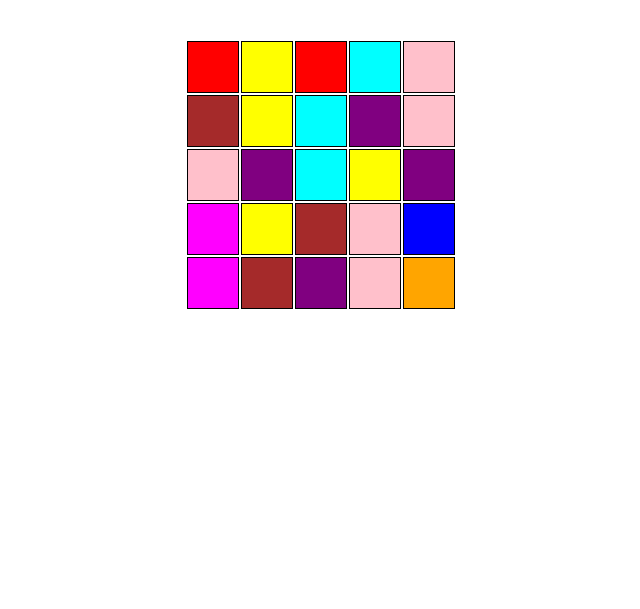
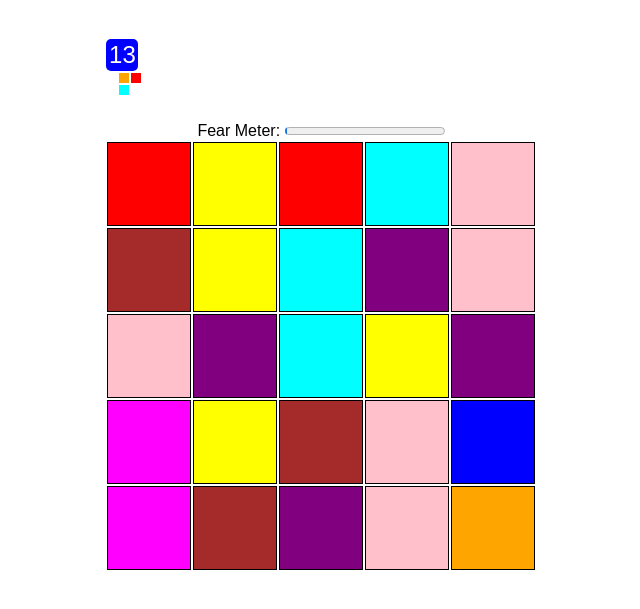
Before and after one commit to LakshmanKishore/facing13, a website built with webpack: page src/html/index.html in a window 1280 px wide. Shown: the part 61-670 px from the top of the page, without its empty margins (319-959 px from the left). Built offline with nearby package versions, Linux system fonts and the light colour scheme; files whose address does not match are found by name.

Commit message:
refactor: Update CSS and add block 13 with pattern comparison in the grid of blocks

```diff
--- a/src/css/style.css
+++ b/src/css/style.css
@@ -1,8 +1,17 @@
+/* Declare variables */
+:root {
+    --block-height: 5rem;
+    --block-width: 5rem;
+    --block-rows-count: 5;
+    --block-columns-count: 5;
+}
+
 /* Basic styling */
 body {
     font-family: Arial, sans-serif;
     text-align: center;
     overscroll-behavior: contain;
+    user-select: none;
 }
 
 #menu {
@@ -20,9 +29,44 @@ body {
     border-collapse: collapse;
 } */
 
-td {
-    width: 3rem;
-    height: 3rem;
+.td-block {
+    width: var(--block-width);
+    height: var(--block-height);
     border: 1px solid black;
     background-color: white;
 }
+
+.thirteen-blocks-and-patterns-container {
+    display: flex;
+    align-items: center;
+    margin-bottom: calc(var(--block-height) / 6);
+    text-align: center;
+    /* background-color: red; */
+    /* width: calc(var(--block-width) * var(--block-columns-count)); */
+}
+
+.thirteen-block-and-pattern {
+    display: flex;
+    align-items: center;
+    justify-content: center;
+    flex-direction: column;
+}
+
+.thirteen-block {
+    width: 2rem;
+    height: 2rem;
+    background-color: blue;
+    text-align: center;
+    line-height: 2rem;
+    font-size: 1.5rem;
+    color: white;
+    border-radius: 5px;
+    margin-right: 0.2rem;
+}
+
+.td-pattern-block {
+    width: 0.5rem;
+    height: 0.5rem;
+    margin-top: 0.2rem;
+    justify-content: center;
+}
--- a/src/html/index.html
+++ b/src/html/index.html
@@ -27,7 +27,10 @@
         <button id="start-game">Start Game</button>
     </div>
 
-    <div id="game-container" align="center" hidden></div>
+    <div id="game-container" align="center" hidden>
+        <div class="thirteen-blocks-and-patterns-container"></div>
+        Fear Meter: <progress class="progress-bar" value="1" max="100"></progress>
+    </div>
 
 </body>
 
--- a/src/js/board.js
+++ b/src/js/board.js
@@ -1,16 +1,18 @@
 import { Block } from './block';
 
 export class Board {
-    constructor(rows, columns, container) {
+    constructor(rows, columns, container, game) {
         this.rows = rows;
         this.columns = columns;
         this.container = container;
         this.blocks = []; // Store the blocks here
+        this.game = game;
         this.createBoard();
     }
 
     createBoard() {
         const table = document.createElement('table');
+        table.classList.add('board-table');
         this.container.appendChild(table);
 
         for (let i = 0; i < this.rows; i++) {
@@ -24,8 +26,8 @@ export class Board {
                 this.blocks[i][j] = block; // Store the block in the array
 
                 const cell = document.createElement('td');
+                cell.classList.add('td-block');
                 cell.style.backgroundColor = block.color;
-                cell.style.border = '1px solid black';
 
                 cell.x = i;
                 cell.y = j;
@@ -41,7 +43,6 @@ export class Board {
         table.addEventListener("mousedown", (e) => this.handleTouchStart(e, "mouse"));
         table.addEventListener("mousemove", (e) => this.handleTouchMove(e, "mouse"));
         table.addEventListener("mouseup", (e) => this.handleTouchEnd(e, "mouse"));
-
     }
 
     getRandomColor() {
@@ -78,7 +79,12 @@ export class Board {
         // console.log("swipeDirection:", swipeDirection);
         if (swipeDirection) {
             this.swapBlocks(this.clickedCell.x, this.clickedCell.y, swipeDirection);
+            this.compareWithPattern();
         }
+
+        // Have to check if there are any patterns occurred on the board
+        console.log("blocks:", this.blocks);
+        console.log("createdPatterns:", this.game.createdPatterns);
     }
 
     getSwipeDirection() {
@@ -152,7 +158,7 @@ export class Board {
     }
 
     updateBoard() {
-        const table = this.container.querySelector('table');
+        const table = this.container.querySelector('.board-table');
         for (let i = 0; i < this.rows; i++) {
             for (let j = 0; j < this.columns; j++) {
                 const cell = table.rows[i].cells[j];
@@ -162,8 +168,33 @@ export class Board {
     }
 
     // Method to compare the current board with a given pattern
-    compareWithPattern(pattern) {
-        // Check for the pattern in the board and return true if found
-        // Pattern matching logic goes here
+    compareWithPattern() {
+        const patternToCheck = this.game.createdPatterns[0].split(',');
+
+        for (let i = 0; i < this.rows; i++) {
+            for (let j = 0; j < this.columns; j++) {
+                const subsetBlocks = [];
+                for (let x = -1; x <= 1; x++) {
+                    for (let y = -1; y <= 1; y++) {
+                        const indexX = i + x;
+                        const indexY = j + y;
+                        const patternColor = patternToCheck[(x + 1) * 3 + (y + 1)];
+
+                        subsetBlocks.push(
+                            indexX >= 0 && indexX < this.rows && indexY >= 0 && indexY < this.columns && patternColor
+                                ? this.blocks[indexX][indexY].color
+                                : null
+                        );
+                    }
+                }
+
+                if (subsetBlocks.join(',') === patternToCheck.join(",")) {
+                    // alert("Pattern Found!!!");
+                    this.game.removeThirteenBlockAndPattern();
+                    console.log("this.game.createdPatterns:", this.game.createdPatterns);
+                    return;
+                }
+            }
+        }
     }
 }
--- a/src/js/constants.js
+++ b/src/js/constants.js
@@ -1,4 +1,4 @@
-class Constants {
+export class Constants {
     static get BLOCK_SIZE() {
         return 30;
     }
@@ -23,4 +23,12 @@ class Constants {
             }
         };
     }
+
+    static get BLOCK_13() {
+        return {
+            APPEARANCE_INTERVAL: 13000,
+            APPEARANCE_COUNT: 13
+        }
+    }
+
 }
--- a/src/js/game.js
+++ b/src/js/game.js
@@ -1,17 +1,94 @@
 import { Level } from './level';
 import { Board } from './board';
+import { Constants } from './constants';
 
 export class Game {
     constructor(level, container) {
         this.level = new Level(level);
         this.container = container;
         this.settings = this.level.getSettings();
-        this.board = new Board(this.settings.rows, this.settings.columns, this.container);
+        this.createdPatterns = [];
+        this.board = new Board(this.settings.rows, this.settings.columns, this.container, this);
+
+        this.thirteenBlocksAndPatternsContainer = document.querySelector('.thirteen-blocks-and-patterns-container');
+        this.blockCount = 0; // To track the number of block 13 appearances
+
+        this.patterns = ["000111000", "010010010", "100010001", "001010100", "100111000", "001111000", "010011000", "011010000", "001011000", "010010111", "011010010", "110010010", "010010110"];
+
     }
 
     start() {
         console.log('Starting game with level:', this.level.difficulty);
+        // For the first time only add thirteen blocks
+        this.addThirteenBlockWithPattern();
+        // And then start the cycle
+        this.startThirteenBlockCycle();
     }
 
+    startThirteenBlockCycle() {
+        this.thirteenInterval = setInterval(() => {
+            this.addThirteenBlockWithPattern();
+        }, Constants.BLOCK_13.APPEARANCE_INTERVAL);
+    }
+
+    addThirteenBlockWithPattern() {
+        const thirteenBlockAndPattern = document.createElement('div');
+        thirteenBlockAndPattern.classList.add('thirteen-block-and-pattern');
+
+        const thirteenBlock = document.createElement('div');
+        thirteenBlock.classList.add('thirteen-block');
+        thirteenBlock.textContent = '13';
+
+        const pattern = document.createElement('table');
+
+        // Get a random pattern from the patterns array
+        const randomIndex = Math.floor(Math.random() * this.patterns.length);
+
+        const patternColors = [];
+
+        // Create 3x3 table
+        for (let i = 0; i < 3; i++) {
+            const row = pattern.insertRow();
+            for (let j = 0; j < 3; j++) {
+                const cell = row.insertCell();
+                cell.classList.add('td-pattern-block');
+
+                if (this.patterns[randomIndex][i * 3 + j] === '1') {
+                    cell.style.backgroundColor = this.board.getRandomColor();
+                    patternColors.push(cell.style.backgroundColor);
+                } else {
+                    patternColors.push(null);
+                }
+            }
+        }
+        pattern.classList.add('pattern');
+
+        thirteenBlockAndPattern.appendChild(thirteenBlock);
+        thirteenBlockAndPattern.appendChild(pattern);
+
+        // Move block from left to right
+        this.thirteenBlocksAndPatternsContainer.appendChild(thirteenBlockAndPattern);
+
+        // Add the pattern colors to the createdPatterns array
+        this.createdPatterns.push(patternColors.join(","));
+
+        // Increment block count
+        this.blockCount++;
+
+        if (this.blockCount === Constants.BLOCK_13.APPEARANCE_COUNT) {
+            this.stopThirteenBlockCycle();
+        }
+    }
+
+    stopThirteenBlockCycle() {
+        clearInterval(this.thirteenInterval);
+    }
+
+    removeThirteenBlockAndPattern() {
+        this.thirteenBlocksAndPatternsContainer.removeChild(this.thirteenBlocksAndPatternsContainer.firstChild);
+        this.createdPatterns = this.createdPatterns.slice(1);
+
+        console.log("this.createdPatterns:", this.createdPatterns);
+    }
 
 }
--- a/webpack.config.js
+++ b/webpack.config.js
@@ -4,12 +4,18 @@ const CopyWebpackPlugin = require('copy-webpack-plugin');
 const TerserWebpackPlugin = require('terser-webpack-plugin');
 const ZipWebpackPlugin = require('zip-webpack-plugin');
 const CssMinimizerPlugin = require("css-minimizer-webpack-plugin");
+const { watchFile } = require('fs');
 
 module.exports = (env, options) => {
   const isProduction = options.mode === 'production';
 
   return {
     mode: options.mode,
+    devServer: {
+      hot: true,
+      watchFiles: ['src/**'],
+      port: 8080,
+    },
     entry: {
       index: './src/js/index.js',
     },
@@ -36,6 +42,7 @@ module.exports = (env, options) => {
       new HtmlWebpackPlugin({
         template: './src/html/index.html',
         inject: 'body',
+        liveReload: true,
       }),
       new CopyWebpackPlugin({
         patterns: [
```
